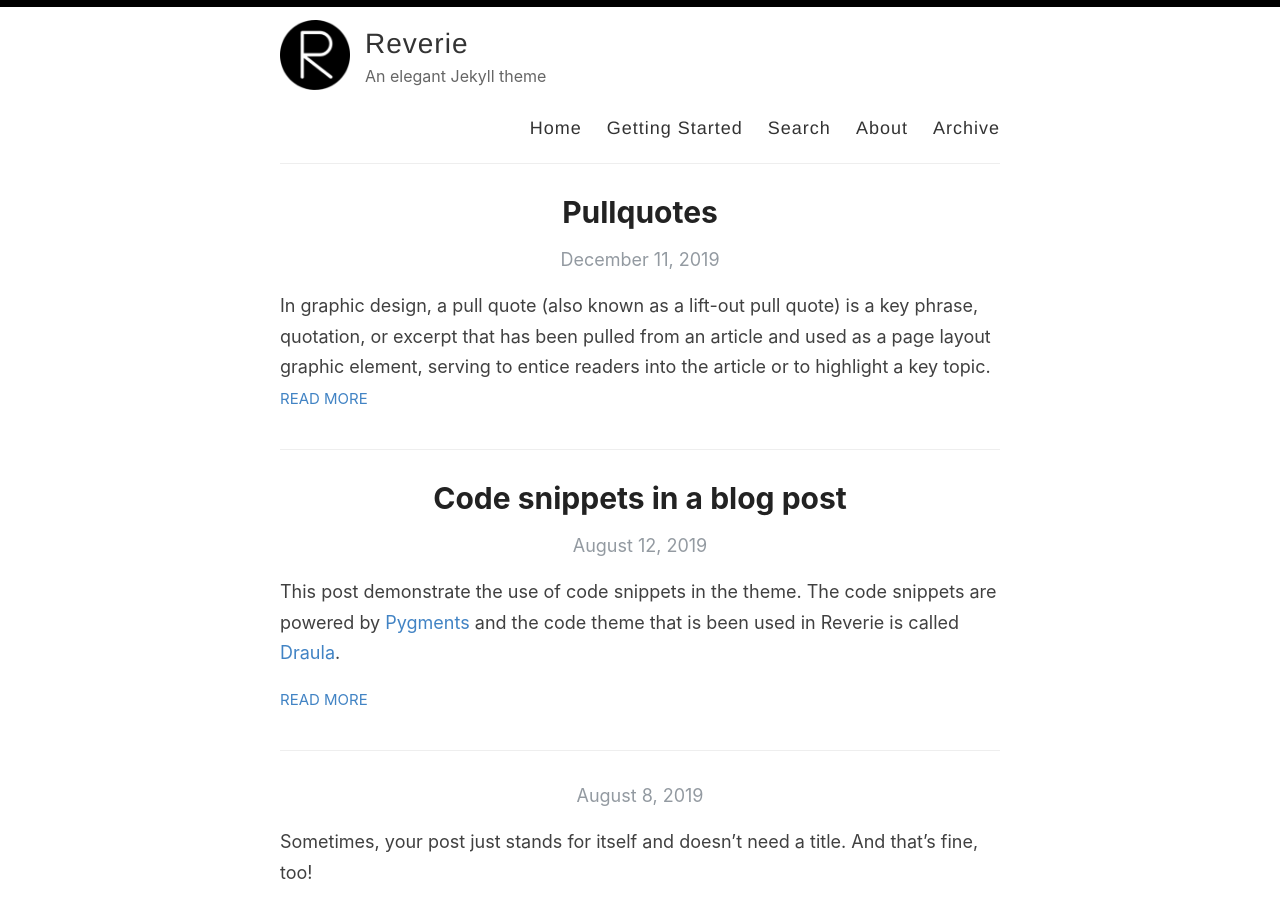
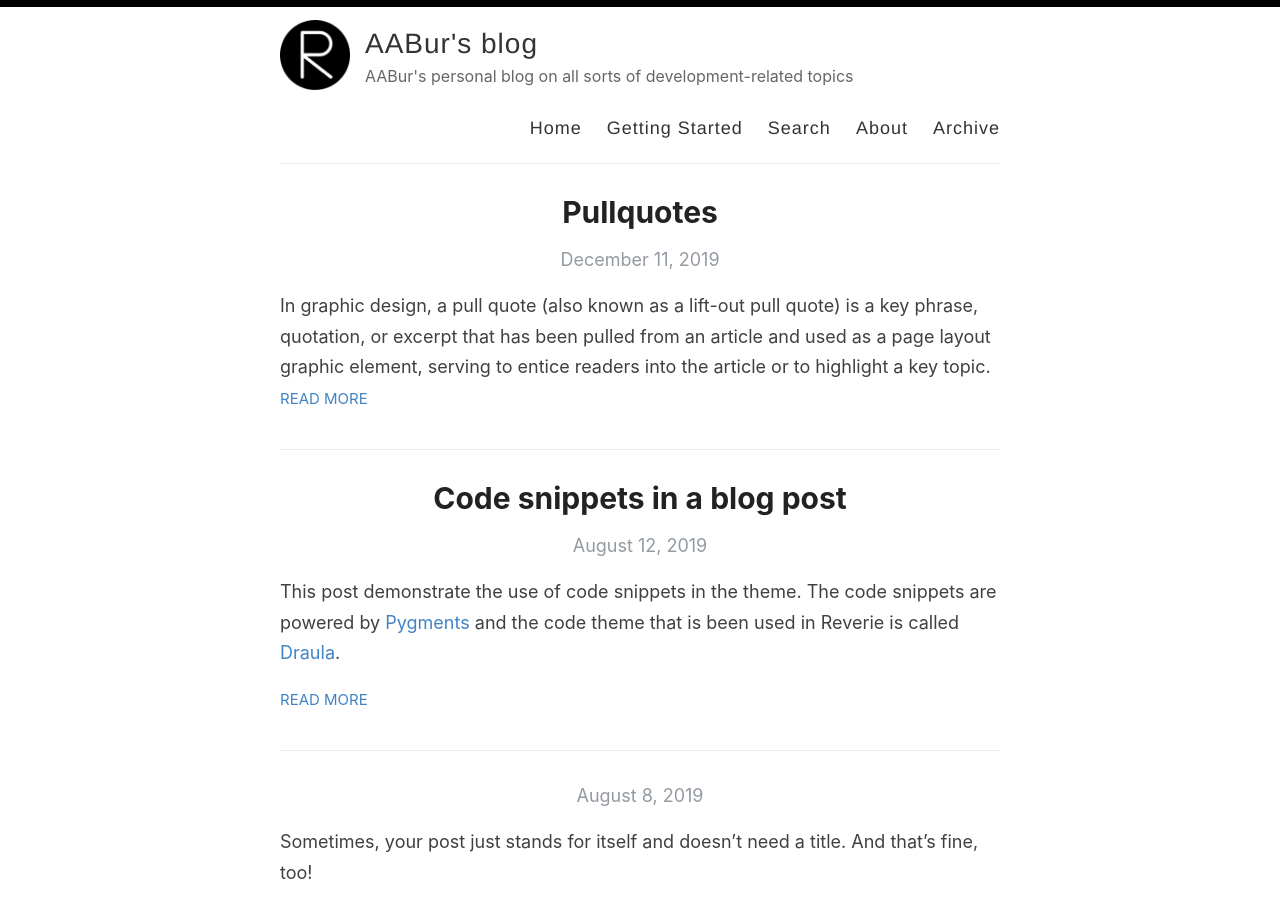
Before and after one commit to AABur/aabur.github.io, a Jekyll site: the page built from index.html, in a window 1280 px wide and 900 px high. Built offline with Jekyll 4.4.1, drawn with Linux system fonts in a browser that asks for light colours; the list of posts is cut into pages by our own code.

Commit message:
update config

```diff
--- a/_config.yml
+++ b/_config.yml
@@ -3,13 +3,13 @@
 #
 
 # Name of your site (displayed in the header)
-name: Reverie
+name: AABur's blog
 
 # Name of the author
-author: Amit Merchant
+author: Alexander Burchenko
 
 # Short bio or description (displayed in the header)
-description: An elegant Jekyll theme
+description: AABur's personal blog on all sorts of development-related topics
 
 # URL of your avatar or profile pic (you could use your GitHub profile pic)
 avatar: /images/reverie.png
@@ -21,15 +21,15 @@ avatar: /images/reverie.png
 # Includes an icon in the footer for each username you enter
 footer-links:
   dribbble:
-  email: amit.d.merchant@gmail.com
+  email: aabur@mail.ru
   facebook:
   flickr:
-  github: amitmerchant1990/reverie
+  github: AABur
   instagram:
   linkedin:
   pinterest:
   rss: rss
-  twitter: amit_merchant
+  twitter: AABur
   stackoverflow:
   youtube: # channel/<your_long_string> or user/<user-name>
   googleplus: # anything in your profile username that comes after plus.google.com/
@@ -41,21 +41,21 @@ footer-links:
 disqus:
 
 # Enter your Google Analytics web tracking code (e.g. UA-2110908-2) to activate tracking
-google_analytics: UA-43339302-11
+# google_analytics: UA-43339302-11
 
 # For newer "GA4" analytics, use the following instead of the "UA" entry above
 #google_analytics_ga4: G-GABC1DEFG
 
 # Your website URL (e.g. http://amitmerchant1990.github.io or http://www.amitmerchant.com)
 # Used for Sitemap.xml and your RSS feed
-url: http://www.amitmerchant.com/reverie
-enforce_ssl: https://www.amitmerchant.com/reverie
+url: http://aabur.github.io/
+enforce_ssl: https://aabur.github.io/
 
 # If you're hosting your site at a Project repository on GitHub pages
 # (http://yourusername.github.io/repository-name)
 # and NOT your User repository (http://yourusername.github.io)
 # then add in the baseurl here, like this: "/repository-name"
-baseurl: "/reverie"
+baseurl: "/"
 
 #
 # !! You don't need to change any of the configuration flags below !!
```
